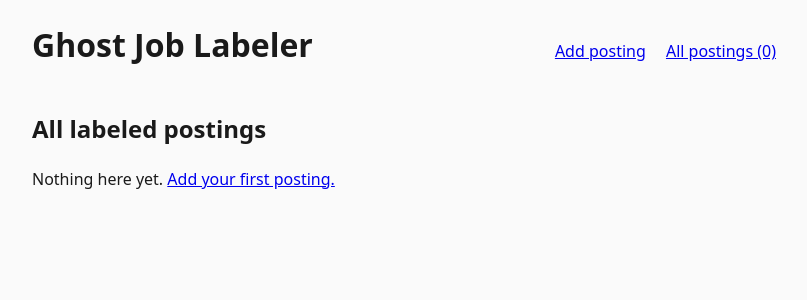
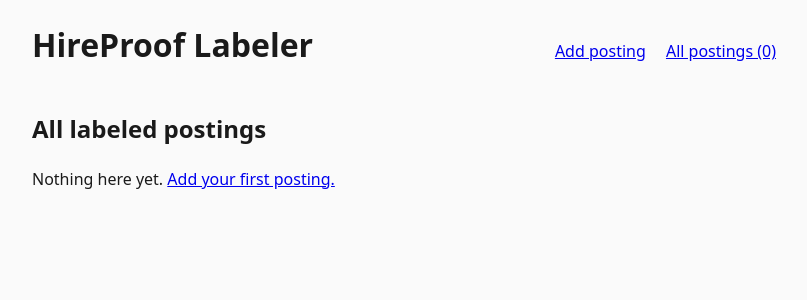
Before and after one commit to shouryabiswas2009/HireProof, a Flask app: page /postings in a window 1280 px wide. Shown: the top 300 px of the page, without its empty margins (228-1035 px from the left). Run offline with Flask 3, Linux system fonts and the light colour scheme.

Commit message:
Name the project HireProof
Updates the site title, the labelling tool heading, the repo link in the page footer, and the README.

Co-Authored-By: Claude Opus 5 <noreply@anthropic.com>

```diff
--- a/docs/app.js
+++ b/docs/app.js
@@ -8,7 +8,7 @@ import { loadPhrases } from "./features.js";
 import { loadModel, score, band } from "./scorer.js";
 
 // Change this if you fork the project.
-const REPO_URL = "https://github.com/shouryabiswas2009/ghost-job-detector";
+const REPO_URL = "https://github.com/shouryabiswas2009/hireproof";
 
 // A deliberately mediocre posting for the "Load an example" button: it has
 // signals pointing both ways, so the demo shows a nuanced breakdown rather
--- a/labeler/templates/base.html
+++ b/labeler/templates/base.html
@@ -3,12 +3,12 @@
 <head>
   <meta charset="utf-8">
   <meta name="viewport" content="width=device-width, initial-scale=1">
-  <title>Ghost Job Labeler</title>
+  <title>HireProof Labeler</title>
   <link rel="stylesheet" href="{{ url_for('static', filename='labeler.css') }}">
 </head>
 <body>
   <header>
-    <h1>Ghost Job Labeler</h1>
+    <h1>HireProof Labeler</h1>
     <nav>
       <a href="{{ url_for('index') }}">Add posting</a>
       <a href="{{ url_for('postings') }}">All postings ({{ stats.total }})</a>
```
Also changed, not shown: docs/index.html (+2 -2 lines), README.md.
